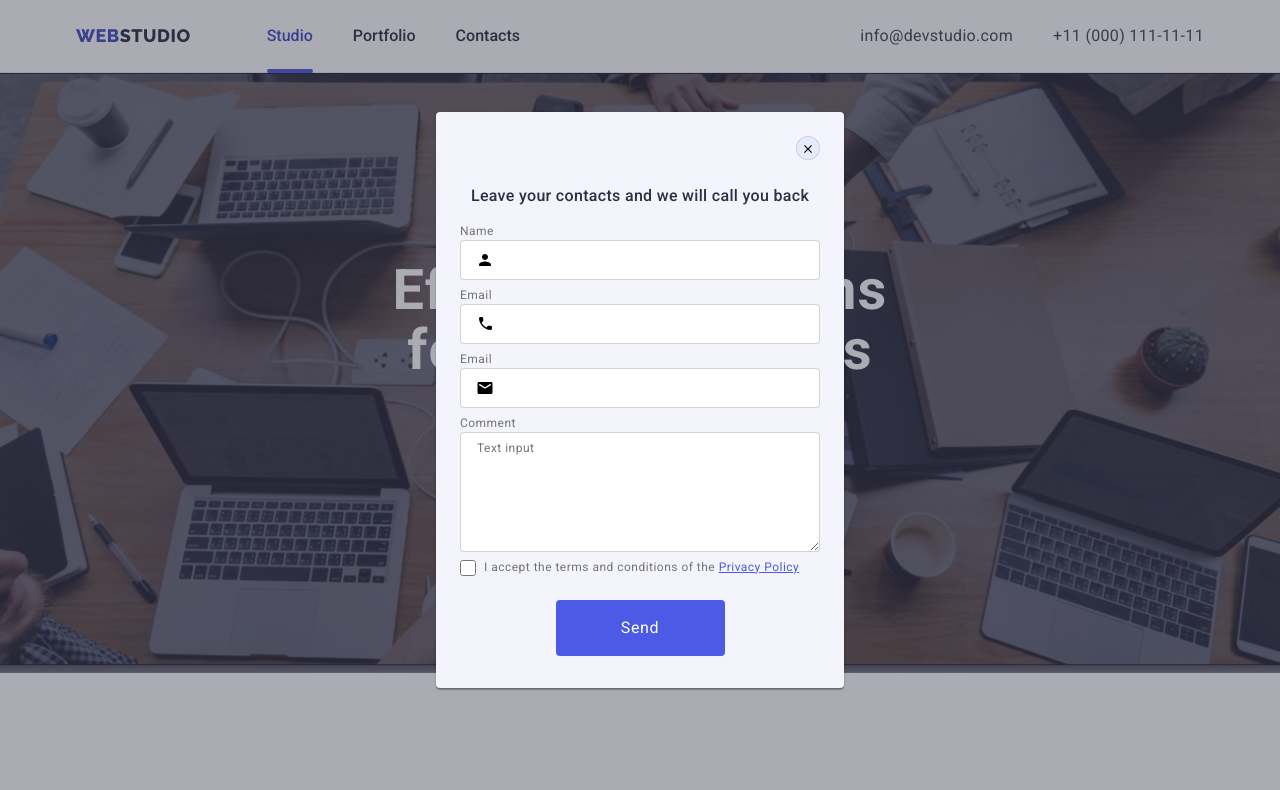
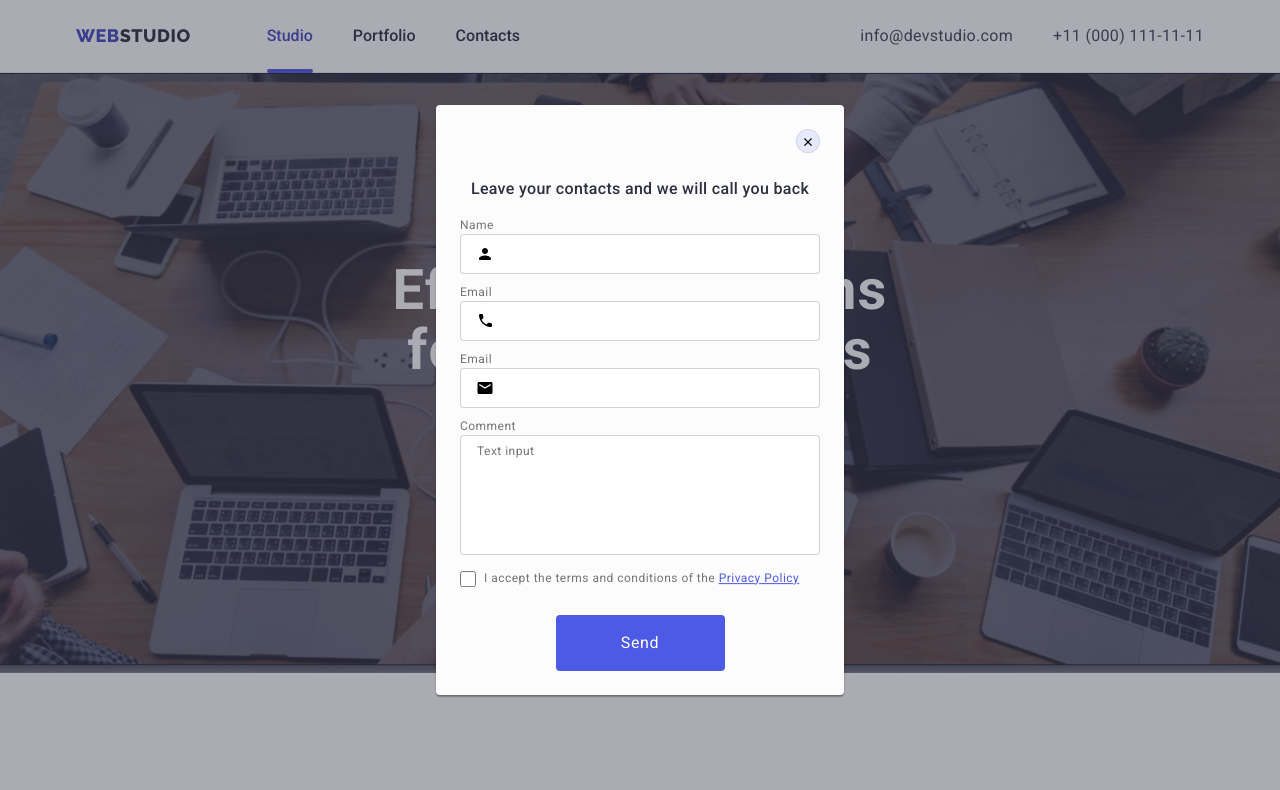
Before and after one commit to Ihorych/goit-markup-hw-06, a plain HTML site: page index.html in a window 1280 px wide. Both pictures are taken after a click on the button "Order Service". Shown: the top 790 px of the page. Drawn offline with nearby package versions, Linux system fonts and the light colour scheme.

Commit message:
ht finish modal

```diff
--- a/css/styles.css
+++ b/css/styles.css
@@ -242,15 +242,12 @@
 
     .modal{
         position: absolute;
-        display: flex;
-        flex-direction: column;
         top: 50%;
         left: 50%;
         transform: translate(-50%,-50%);
-        min-width: 408px;
+        width: 408px;
         min-height: 576px;
-        padding: 20 10;
-        background: var(--cloud-bckground);
+        background: #FCFCFC;
         box-shadow: 0px 1px 1px rgba(0, 0, 0, 0.14),
                     0px 1px 3px rgba(0, 0, 0, 0.12),
                     0px 2px 1px rgba(0, 0, 0, 0.2);
@@ -258,6 +255,7 @@
         padding-top: 72px;
         padding-left: 24px;
         padding-right: 24px;
+        padding-bottom: 24px;
     }
 
     .modal-button{
@@ -271,6 +269,12 @@
         background: var(--accent);
         border: 1px solid rgba(0, 0, 0, 0.1);
         cursor: pointer;
+
+    }
+
+    .modal-button:hover,
+    .modal-button:focus{
+        background: var(--active-button);
     }
 
     .modal-header{
@@ -280,34 +284,26 @@
         text-align: center;
         letter-spacing: 0.02em;
 
-        margin-bottom: 16px;
+        margin-bottom: 14px;
     }
 
     .modal-title{
-        font-family: 'Roboto';
-        font-style: normal;
-        font-weight: 400;
         font-size: 12px;
         line-height: 1.33;
         letter-spacing: 0.04em;
         color: #757575;
+        margin-bottom: 4px;
     }
 
     .field{
-        width: 360px;
+        width: 100%;
         height: 40px;
         border: 1px solid rgba(33, 33, 33, 0.2);
         border-radius: 4px;
-        margin-bottom: 8px;
         padding-left: 38px;
-
         transition-property: border;
         transition-duration: 250ms;
         transition-timing-function: cubic-bezier(0.4, 0, 0.2, 1)
-    }
-
-    .contact-relativ:hover .field{
-        border: 1px solid #4D5AE5;
     }
 
     .field:focus{
@@ -315,9 +311,6 @@
         border:1px solid #4D5AE5;
     }
 
-    .contact-relativ:hover .contact-icon{
-        fill: var(--primary-brand);
-    }
 
     .field:focus + .contact-icon{
         fill: var(--primary-brand);
@@ -325,7 +318,8 @@
 
 
     .comment{
-        width: 360px;
+        display: block;
+        width: 100%;
         height: 120px;
         border: 1px solid rgba(33, 33, 33, 0.2);
         border-radius: 4px;
@@ -338,6 +332,8 @@
         color: rgba(117, 117, 117, 0.5);
         padding-left: 16px;
         padding-top: 8px;
+        margin-bottom: 16px;
+        resize: none;
     }
 
 
@@ -358,9 +354,18 @@
     .checkbox{
         width: 16px;
         height: 16px;
-        border: 1.25px solid #2E2F42;
+        border: 1.25px solid var(--section-colour);
         border-radius: 2px;
         margin-right: 8px;
+
+        transition-property: accent-color;
+        transition-duration: 250ms;
+        transition-timing-function: cubic-bezier(0.4, 0, 0.2, 1) */
+    }
+
+    .checkbox:hover,
+    .checkbox:focus{
+        accent-color: var(--active-button);
     }
 
 
@@ -376,12 +381,14 @@
 
     .send{
         width: 169px;
+        display: block;
         margin-left: auto;
         margin-right: auto;
     }
 
     .contact-relativ{
         position: relative;
+        margin-bottom: 8px;
     }
 
     .contact-icon{
@@ -536,7 +543,6 @@
         border-width: 0px;
         padding: 16px 32px;
         min-width: 169px;
-        display: inline-block;
 
         transition-property: background-color;
         transition-duration: 250ms;
@@ -770,6 +776,7 @@
         border: 1px solid rgba(255, 255, 255, 0.3);
         filter: drop-shadow(0px 4px 4px rgba(0, 0, 0, 0.15));
         border-radius: 4px;
+        padding-left: 16px;
     }
 
     .sub-buttom{
--- a/index.html
+++ b/index.html
@@ -505,11 +505,12 @@
           </ul>
       </div>
       <div class="sub-wrapper">
-        <form action="">
+
+        <form>
           <p class="footer-links">Subscribe</p>
           <div class="sub-container">
             <input type="email" name="" id="" placeholder="E-mail" class="sub-mail">
-              <button type="button" class="sub-buttom">
+              <button type="submit" class="sub-buttom">
                 <span>Subscribe</span>
                 <svg class="tg-icon" width="24" height="24">
                 <use href="images/icons.svg#icon-Frame"></use>
@@ -526,7 +527,14 @@
         <p class="modal-header">
           Leave your contacts and we will call you back
         </p>
-        <form action="" class="form"></form>
+
+        <button data-modal-close type="button" class="modal-button">
+          <svg class="social-icon" width="8" height="8">
+            <use href="images/icons.svg#icon-close-black-18dp-2-1"></use>
+          </svg>
+        </button>
+
+          <form action="" class="form">
             <label for="user_name" class="modal-title">Name</label>
             <div class="contact-relativ">
               <input type="text" name="user_name" id="user_name" class="field">
@@ -556,15 +564,6 @@
             <button type="submit" class="mainpage-button send">Send</button>
           </form>
 
-
-
-
-
-        <button data-modal-close type="button" class="modal-button">
-          <svg class="social-icon" width="8" height="8">
-            <use href="images/icons.svg#icon-close-black-18dp-2-1"></use>
-          </svg>
-        </button>
       </div>
     </div>
     <script src="./js/modal.js"></script>
```
Lines whose indentation alone changed are shown as unchanged.
